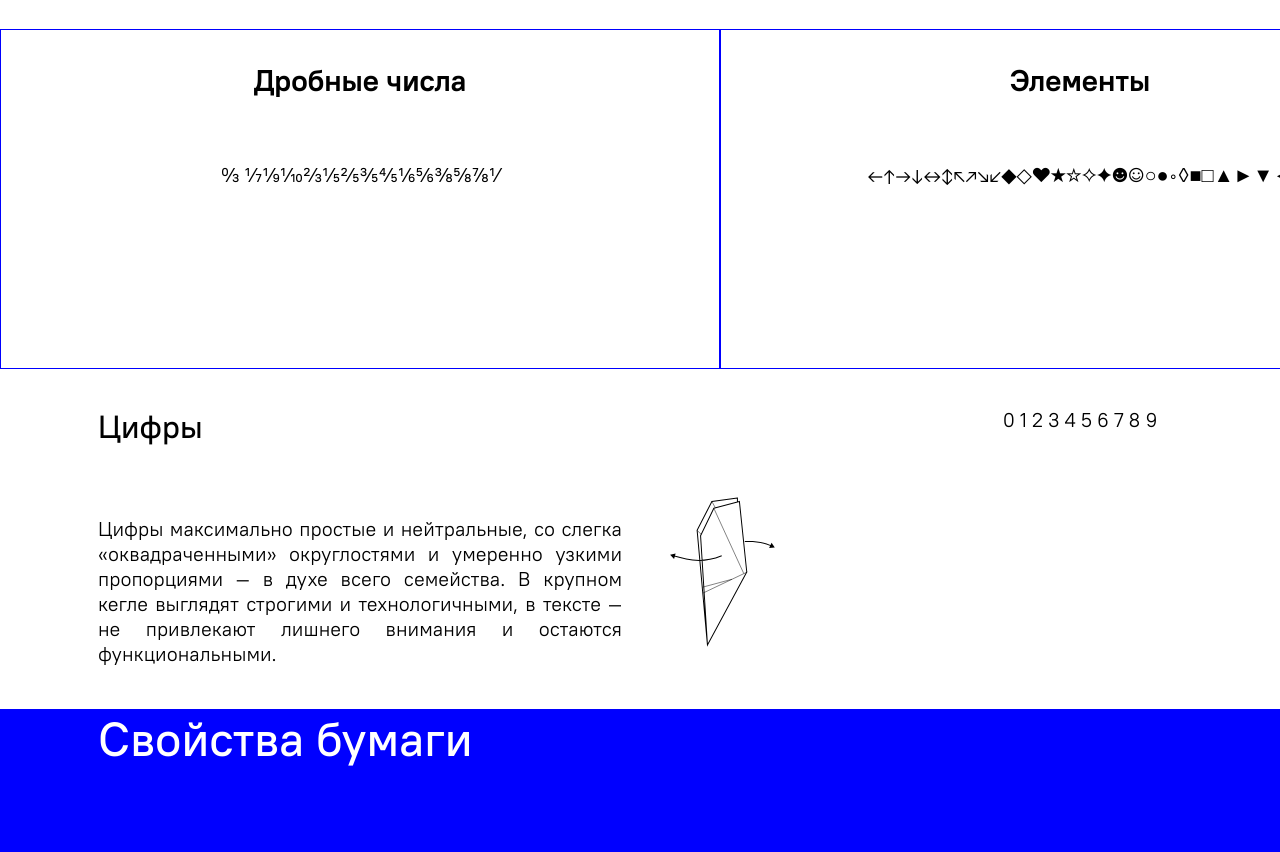
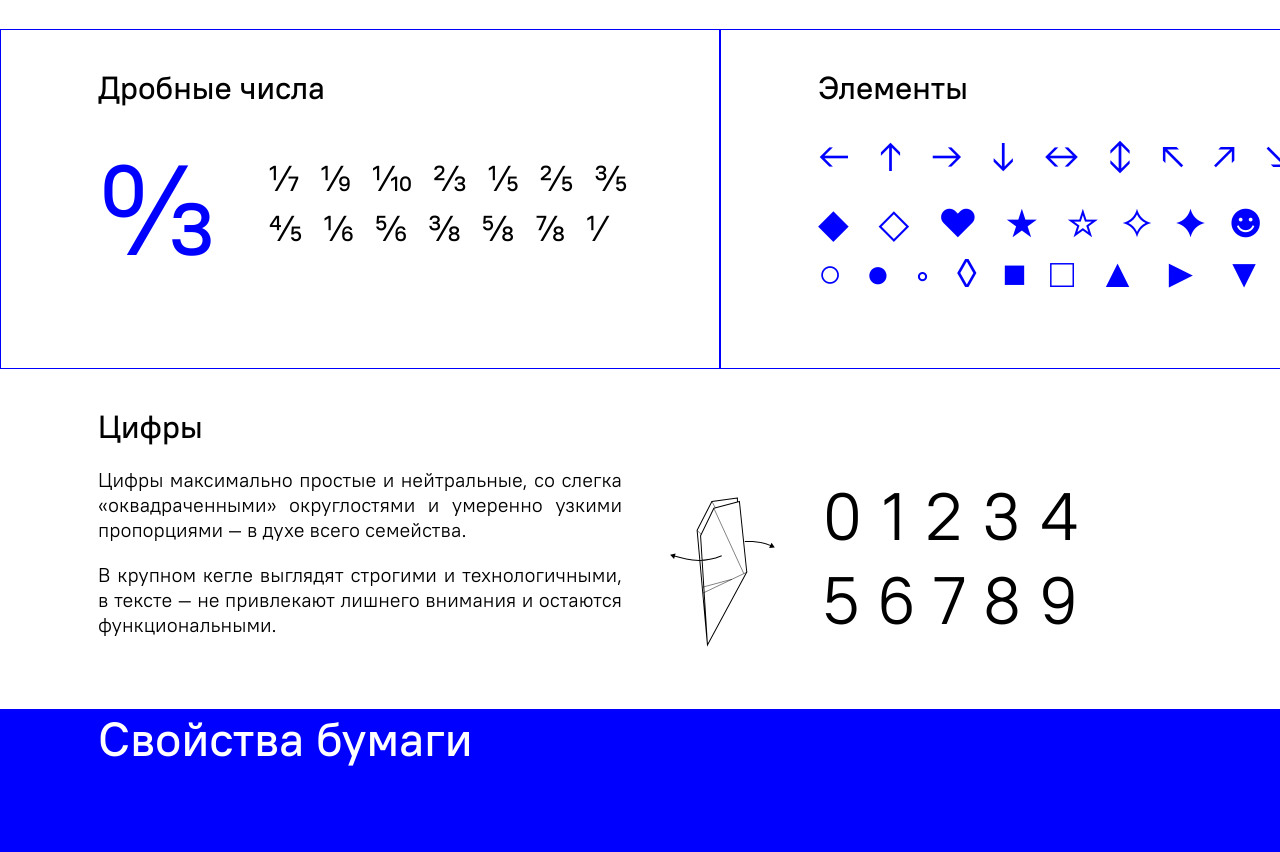
Before and after one commit to ctrl3x/Paper-project, a plain HTML site: page index.html in a window 1280 px wide. Shown: the part 3371-4223 px from the top of the page. Drawn offline with Linux system fonts and the light colour scheme.

Commit message:
some fixes

```diff
--- a/css/style.css
+++ b/css/style.css
@@ -1,10 +1,4 @@
 @import "font.css";
-
-:root {
-    --left-width: 25% ;
-    /* ширина левого блока (можно менять) */
-    --blue: #0000FF;
-}
 
 * {
     margin: 0;
@@ -596,6 +590,26 @@ html {
     text-align-last: justify;
 }
 
+.item-content h2 {
+    font-family: 'PT Root UI';
+
+    font-style: normal;
+    font-size: 32px;
+    line-height: 40px;
+    font-weight: 500;
+    width: 524px;
+    height: 14;
+
+    text-align: justify;
+
+    font-style: normal;
+    font-weight: 500;
+    font-size: 32px;
+    line-height: 40px;
+
+    color: #000000;
+}
+
 .big {
     font-family: 'PT Root UI';
     font-style: normal;
@@ -768,3 +782,118 @@ html {
 .font-props p{
     margin-bottom: 10px;
 }
+
+.big-blue {
+    width: 524px;
+    height: 50px;
+
+    font-family: 'PT Root UI';
+    font-style: normal;
+    font-weight: 400;
+    font-size: 40px;
+    line-height: 50px;
+    text-align: justify;
+    letter-spacing: 0.71em;
+
+    color: #0000FF;
+}
+
+.big-blue-light {
+    width: 524px;
+    height: 100px;
+
+    font-family: 'PT Root UI';
+    font-style: normal;
+    font-weight: 300;
+    font-size: 40px;
+    line-height: 50px;
+    text-align: justify;
+    text-align-last: justify;
+    letter-spacing: 0.59em;
+
+    color: #0000FF;
+}
+
+.sdigits .item-content {
+    gap: 20px;
+}
+
+.blue-large {
+    width: 119px;
+    height: 90px;
+
+    font-family: 'PT Root UI';
+    font-style: normal;
+    font-weight: 400;
+    font-size: 128px;
+    line-height: 161px;
+
+    leading-trim: both;
+    text-edge: cap;
+    text-align: right;
+    letter-spacing: 0.15em;
+
+    color: #0000FF;
+
+
+    /* Inside auto layout */
+    flex: none;
+    order: 1;
+    align-self: stretch;
+    flex-grow: 0;
+}
+
+.fractions {
+    width: 361px;
+    height: 90px;
+
+    position: absolute;
+    left: 170px;
+    top: 85px;
+
+    font-family: 'PT Root UI';
+    font-style: normal;
+    font-weight: 400;
+    font-size: 36px;
+    line-height: 50px;
+
+    leading-trim: both;
+    text-edge: cap;
+    letter-spacing: 0.55em;
+
+    color: #000000;
+}
+
+.digits-item {
+    display: flex;
+    flex-direction: column;
+    align-items: flex-start;
+    padding: 0px;
+    gap: 39px;
+
+    position: absolute;
+    width: 520px;
+    height: 173px;
+    left: 822px;
+    top: 445px;
+}
+
+.large {
+    display: flex;
+    flex-direction: column;
+    align-items: flex-start;
+    padding: 0px;
+    gap: 39px;
+
+    font-family: 'PT Root UI';
+    font-size: 67px;
+
+    text-align: justify;
+    text-align-last: justify;
+
+    position: absolute;
+    width: 520px;
+    height: 173px;
+    left: 102px;
+    top: 105px;
+}
--- a/index.html
+++ b/index.html
@@ -225,20 +225,21 @@
     </div>
 
     <!-- цифры -->
-    <div class="container">
+    <div class="container sdigits">
         <div class="grid4">
             <div class="item blue-border">
                 <div class="item-content">
                     <h2>Дробные числа</h2>
-                    ↉
-                    ⅐⅑⅒⅔⅕⅖⅗⅘⅙⅚⅜⅝⅞⅟
+                    <span class="blue-large">↉</span>
+                    <p class="fractions">⅐⅑⅒⅔⅕⅖⅗<br>⅘⅙⅚⅜⅝⅞⅟</p>
                 </div>
             </div>
 
             <div class="item blue-border">
                 <div class="item-content">
                     <h2>Элементы</h2>
-                    ←↑→↓↔↕↖↗↘↙◆◇❤★✩✧✦☻☺○●◦◊■□▲►▼◄
+                    <p class="big-blue">←↑→↓↔↕↖↗↘↙</p>
+                    <p class="big-blue-light">◆◇❤★✩✧✦☻☺○●◦◊■□▲►▼◄</p>
                 </div>
             </div>
 
@@ -246,8 +247,8 @@
                 <div class="item-content">
                     <h1>Цифры</h1>
                     <p>Цифры максимально простые и нейтральные, со слегка «оквадраченными» округлостями и умеренно узкими пропорциями — в духе
-                    всего семейства.
-                    В крупном кегле выглядят строгими и технологичными, в тексте — не привлекают лишнего внимания и остаются
+                    всего семейства.</p>
+                    <p>В крупном кегле выглядят строгими и технологичными, в тексте — не привлекают лишнего внимания и остаются
                     функциональными.</p>
                 </div>
             </div>
@@ -255,7 +256,7 @@
             <img src="img/origami-steps/mouse8.svg" alt="восьмой шаг кладывания мыши" class="mouse8">
 
             <div class="item">
-                <div class="item-content">0 1 2 3 4 5 6 7 8 9</div>
+                <p class="large">0 1 2 3 4 <br> 5 6 7 8 9</p>
             </div>
         </div>
     </div>
```
